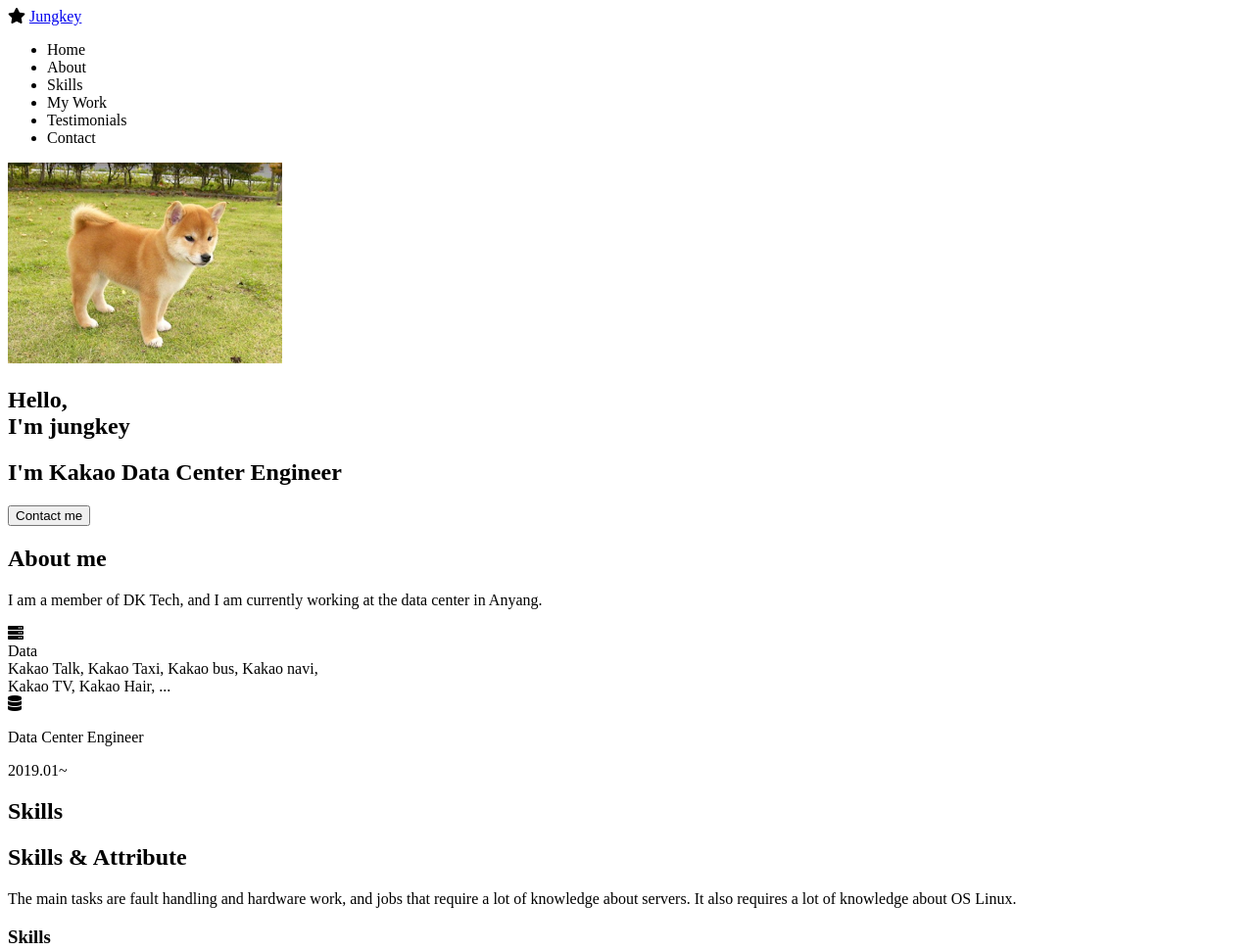
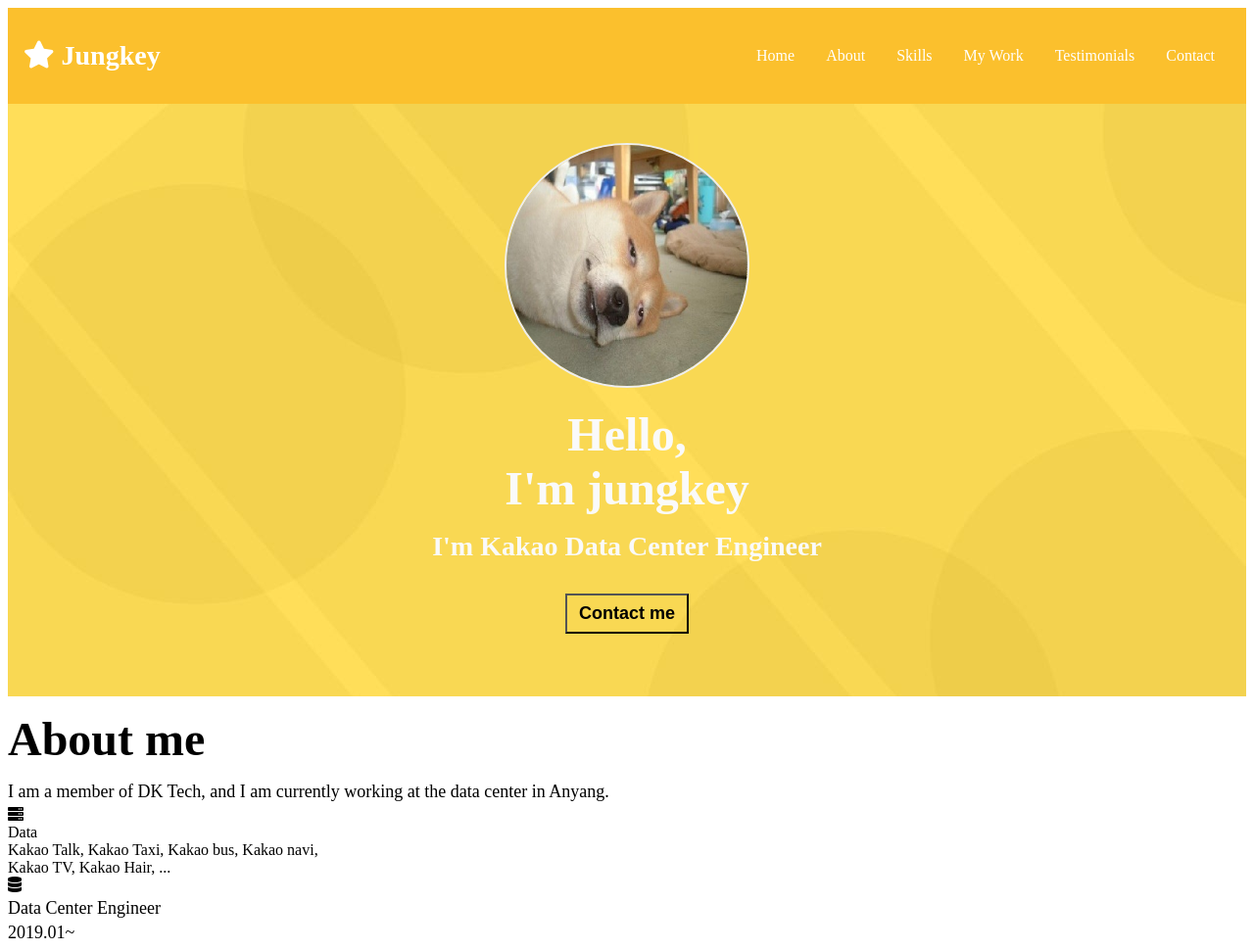
Before and after one commit to jeongmingi123/webMake, a plain HTML site: page index.html in a window 1280 px wide. Shown: the top 971 px of the page at 98% size. Drawn offline with Linux system fonts and the light colour scheme.

Commit message:
수정
수정

```diff
--- a/index.html
+++ b/index.html
@@ -10,6 +10,7 @@
     />
     <link rel="icon" type="image/jpg" href="images/title.jpg" />
     <title>Jungkey</title>
+    <link rel="stylesheet" href="style.css" />
   </head>
   <body>
     <!-- Nav bar -->
@@ -17,6 +18,8 @@
       <div class="navbar__logo">
         <i class="fas fa-star"></i>
         <a href="#">Jungkey</a>
+      </div>
+      <div class="nav__mnenu">
         <ul class="navbar__menu">
           <li class="navbar__menu__item">Home</li>
           <li class="navbar__menu__item">About</li>
@@ -26,12 +29,11 @@
           <li class="navbar__menu__item">Contact</li>
         </ul>
       </div>
-      <div class="navbar__menu"></div>
     </nav>
     <!-- home -->
     <section id="home">
-      <img src="images/dog-2.png" alt="Jungkey photo" class="home_avatar" />
-      <h1 class="hello__title">Hello, <br />I'm jungkey</h1>
+      <img src="images/dog-1.jfif" alt="Jungkey photo" class="home__avatar" />
+      <h1 class="home__title">Hello, <br />I'm jungkey</h1>
       <h2 class="home__description">I'm Kakao Data Center Engineer</h2>
       <button class="home__contact">Contact me</button>
     </section>
--- /dev/null
+++ b/style.css
@@ -0,0 +1,188 @@
+/* Global */
+
+:root {
+  /* Color */
+
+  --color-white: #ffffff;
+
+  --color-brown: #d7ccc8;
+
+  --color-light-white: #eeeeee;
+
+  --color-dark-white: #bdbdbd;
+
+  --color-pink: #fe918d;
+
+  --color-pink2: #f8bbd0;
+
+  --color-dark-pink: #ff6863;
+
+  --color-dark-grey: #4d4d4d;
+
+  --color-grey: #616161;
+
+  --color-light-grey: #7c7979;
+
+  --color-blue: #73aace;
+
+  --color-yellow: #fff7d1;
+
+  --color-orange: #feb546;
+
+  --color-black: #000000;
+
+  --color-yellow: #fbc02d;
+
+  --color-green: #c8e6c9;
+
+  /* Font size */
+
+  --font-large: 48px;
+
+  --font-medium: 28px;
+
+  --font-regular: 18px;
+
+  --font-small: 16px;
+
+  --font-micro: 14px;
+
+  /* Font weight */
+
+  --weight-bold: 700;
+
+  --weight-semi-bold: 600;
+
+  --weight-regular: 400;
+
+  /* Size */
+
+  --size-border-radius: 4px;
+}
+
+/* Typography */
+
+h1 {
+  font-size: var(--font-large);
+
+  font-weight: var(--weight-bold);
+
+  color: var(--color-black);
+
+  margin: 16px 0px;
+}
+
+a {
+  color: inherit; /* url 아이콘 보라색 표시 안나오게 하는 방법 */
+  text-decoration: none; /* 밑줄 없애기 */
+}
+
+h2 {
+  font-size: var(--font-medium);
+
+  font-weight: var(--weight-semi-bold);
+
+  color: var(--color-black);
+
+  margin: 8px 0;
+}
+
+h3 {
+  font-size: var(--font-regular);
+
+  font-weight: var(--weight-regular);
+
+  color: var(--color-black);
+
+  margin: 8px 0;
+}
+
+p {
+  font-size: var(--font-regular);
+
+  font-weight: var(--weight-regular);
+
+  color: var(--color-black);
+
+  margin: 4px 0;
+}
+
+#navbar {
+  display: flex;
+  justify-content: space-between;
+  background-color: var(--color-yellow);
+  align-items: center;
+  color: var(--color-white);
+  padding: 16px;
+}
+
+* {
+  box-sizing: border-box;
+}
+
+body {
+  text-decoration: none;
+  color: var(--color-whilte);
+}
+
+ul {
+  list-style: none;
+}
+
+li {
+  list-style: none;
+}
+
+button {
+  background-color: transparent;
+  cursor: pointer;
+}
+
+.navbar__menu {
+  display: flex;
+}
+
+.navbar__logo {
+  font-size: var(--font-medium);
+  font-weight: var(--weight-semi-bold);
+}
+
+.navbar__menu__item {
+  padding: 8px 12px;
+  margin: 0px 4px;
+  cursor: pointer;
+}
+
+.navbar__menu__item.active {
+  border: 1px solid var(--color-whtie);
+  border-radius: var(--size-border-radius);
+}
+
+.navbar__menu__item:hover {
+  background-color: var(--color-dark-pink);
+}
+
+#home {
+  background: url("images/background.jpg");
+  padding: 40px;
+  text-align: center;
+}
+
+.home__avatar {
+  width: 250px;
+  height: 250px;
+  border-radius: 50%;
+  border: 2px solid var(--color-light-white);
+}
+
+.home__title,
+.home__description {
+  color: #fafafa;
+}
+
+.home__contact {
+  font-size: var(--font-regular);
+  font-weight: var(--weight-bold);
+  margin: 24px;
+  padding: 8px 12px;
+}
```
